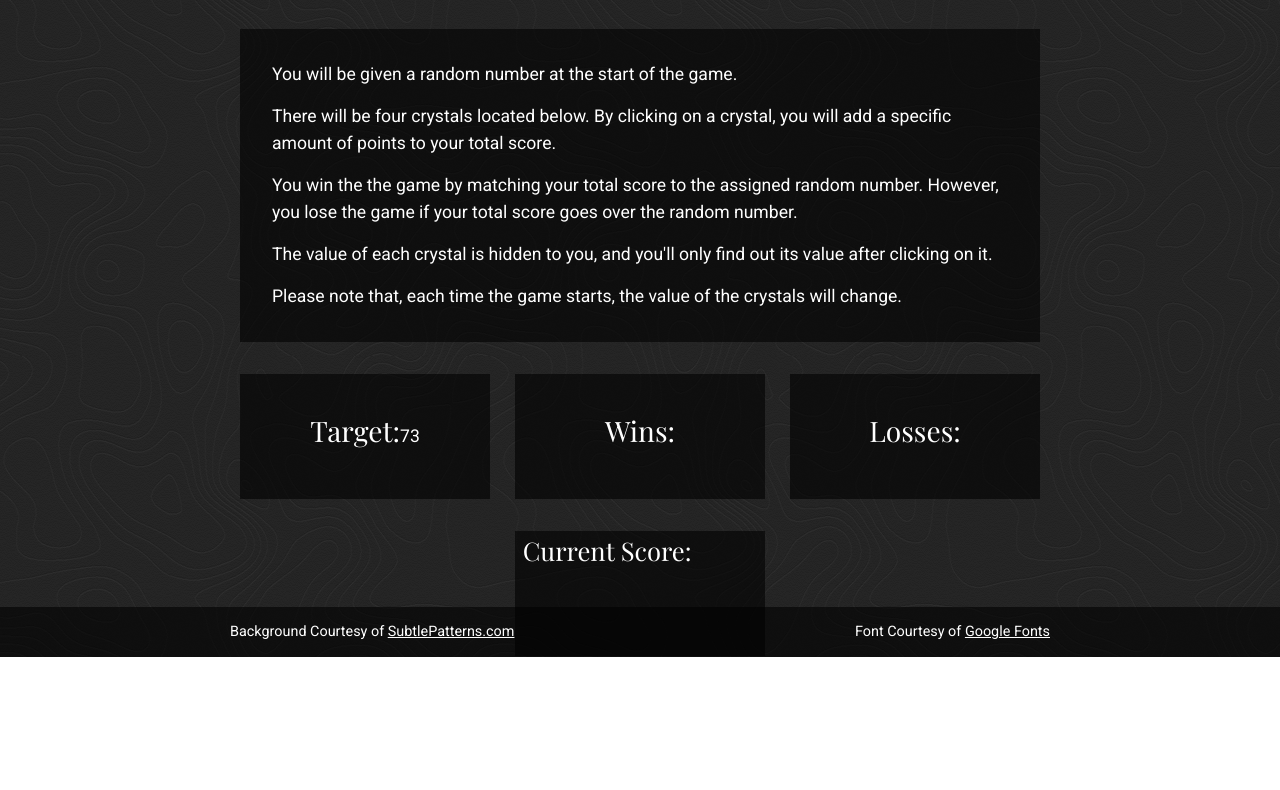
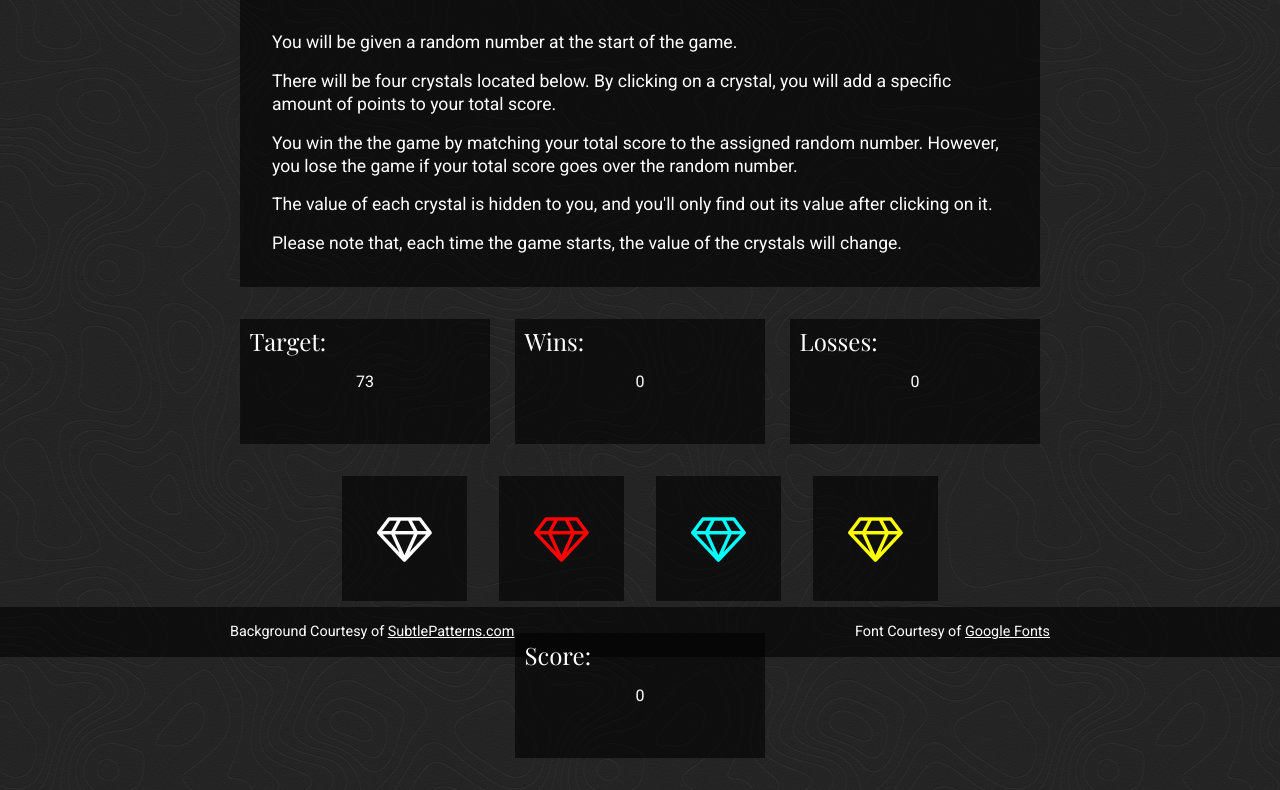
Before and after one commit to bking1989/Crystals-Collector-Game, a plain HTML site: page index.html in a window 1280 px wide. Shown: the part 143-933 px from the top of the page. Before the commit the page ends 800 px from the top, so only its background shows below. Drawn offline with nearby package versions, Linux system fonts and the light colour scheme.

Commit message:
Got the crystal section made, in HTML/CSS, and starting to work on using JS to apply values

```diff
--- a/assets/css/style.css
+++ b/assets/css/style.css
@@ -17,7 +17,7 @@ div#header{
     background-color: rgba(0,0,0,0.6);
     display: block;
     flex: none;
-    height: 140px;
+    height: 110px;
     min-width: 100%;
     order: 1;
     width: 100%;
@@ -30,7 +30,7 @@ div#header h1{
     font-family: 'Playfair Display', Georgia, Times, 'Times New Roman', serif;
     font-size: 3.5em;
     letter-spacing: 0.1em;
-    line-height: 140px;
+    line-height: 110px;
     text-align: center;
     user-select: none;
 }
@@ -62,7 +62,7 @@ div#container div#instructions p{
     color: #ffffff;
     font-family: 'Roboto','Helvetica Neue', Helvetica, Arial, sans-serif;
     font-size: 1.1em;
-    line-height: 1.5em;
+    line-height: 1.3em;
     text-align: left;
 }
 
@@ -82,35 +82,39 @@ div#container ul#scoreBoard li{
     color: #ffffff;
     display: inline-block;
     font-family: 'Roboto','Helvetica Neue', Helvetica, Arial, sans-serif;
-    font-size: 1.1em;
+    font-size: 16px;
     height: 125px;
     line-height: 125px;
+    position: relative;
     text-align: center;
     width: 250px;
 }
 
-div#container ul#scoreBoard li::before{
+div#container ul#scoreBoard li::after{
     color: #ffffff;
     font-family: 'Playfair Display', Georgia, Times, 'Times New Roman', serif;
-    font-size: 1.6em;
-    line-height: 1.5;
+    font-size: 24px;
+    left: 0.4em;
+    line-height: 1;
+    position: absolute;
+    top: 0.4em;
 }
 
-div#container ul#scoreBoard li#randomNumber::before{
+div#container ul#scoreBoard li#randomNumber::after{
     content: 'Target:'
 }
 
-div#container ul#scoreBoard li#winTotal::before{
+div#container ul#scoreBoard li#winTotal::after{
     content: 'Wins:'
 }
 
-div#container ul#scoreBoard li#lostTotal::before{
+div#container ul#scoreBoard li#loseTotal::after{
     content: 'Losses:'
 }
 
 /* Crystal Section */
 
-div#container ul#crystal{
+div#container ul#crystals{
     display: flex;
     flex-direction: row;
     justify-content: center;
@@ -123,8 +127,37 @@ div#container ul#crystals li{
     background-color: rgba(0,0,0,0.6);
     display: inline-block;
     height: 125px;
-    margin: 0 5em;
+    margin: 0 1em;
     width: 125px;
+}
+
+div#container ul#crystals li i{
+    display: block;
+    font-size: 48px;
+    line-height: 125px;
+    cursor: pointer;
+    text-align: center;
+    width: 125px;
+}
+
+div#container ul#crystals li:nth-child(1){
+    color: white;
+    order: 1;
+}
+
+div#container ul#crystals li:nth-child(2){
+    color: red;
+    order: 2;
+}
+
+div#container ul#crystals li:nth-child(3){
+    color: cyan;
+    order: 3;
+}
+
+div#container ul#crystals li:nth-child(4){
+    color: yellow;
+    order: 4;
 }
 
 /* Score Counter */
@@ -133,17 +166,30 @@ div#container div#scoreCounter{
     background-color: rgba(0,0,0,0.6);
     display: block;
     height: 125px;
-    margin: 0 auto;
+    margin: 2em auto;
+    position: relative;
     width: 250px;
 }
 
-div#container div#scoreCounter::before{
-    content: 'Current Score:';
+div#container div#scoreCounter::after{
+    content: 'Score:';
     color: #ffffff;
     font-family: 'Playfair Display', Georgia, Times, 'Times New Roman', serif;
-    font-size: 1.6em;
-    line-height: 1.5;
-    margin: 0 0.3em;
+    font-size: 24px;
+    left: 0.4em;
+    line-height: 1;
+    position: absolute;
+    top: 0.4em;
+}
+
+div#container div#scoreCounter h1#currentScore{
+    color: #ffffff;
+    font-family: 'Roboto','Helvetica Neue', Helvetica, Arial, sans-serif;
+    font-size: 16px;
+    font-weight: normal;
+    height: 125px;
+    line-height: 125px;
+    text-align: center;
 }
 
 /* Footer Tag */
--- a/assets/javascript/game.js
+++ b/assets/javascript/game.js
@@ -21,6 +21,16 @@ var currentScore = $("#currentScore");
 // The actual game begins here, after the page loads everything
 $(document).ready(function() {
 
-    // Our game starts by setting the random number 'target' for the player
+    // Our game starts by setting the interface, including target score
     $(targetNumber).html(rnValue);
+    $(totalWins).html(0);
+    $(totalLosses).html(0);
+    $(currentScore).html(0);
+
+    // Then, we assign a random value to each of the four crystals that we have
+    for (var i = 1; i < 5; i+1) {
+        var targetCrystal = $(crystalSection).child[i];
+        var pointValue = Math.floor(Math.random() * (12 - 1 + 1)) + 1;
+        targetCrystal.attr("value",pointValue);
+    };
 });
--- a/index.html
+++ b/index.html
@@ -31,9 +31,14 @@
         <ul id="scoreBoard">
             <li id="randomNumber"></li>
             <li id="winTotal"></li>
-            <li id="lostTotal"></li>
+            <li id="loseTotal"></li>
         </ul>
-        <ul id="crystals"></ul>
+        <ul id="crystals">
+            <li><i class="fa fa-diamond" aria-hidden="true"></i></li>
+            <li><i class="fa fa-diamond" aria-hidden="true"></i></li>
+            <li><i class="fa fa-diamond" aria-hidden="true"></i></li>
+            <li><i class="fa fa-diamond" aria-hidden="true"></i></li>
+        </ul>
         <div id="scoreCounter">
             <h1 id="currentScore"></h1>
         </div>
```
